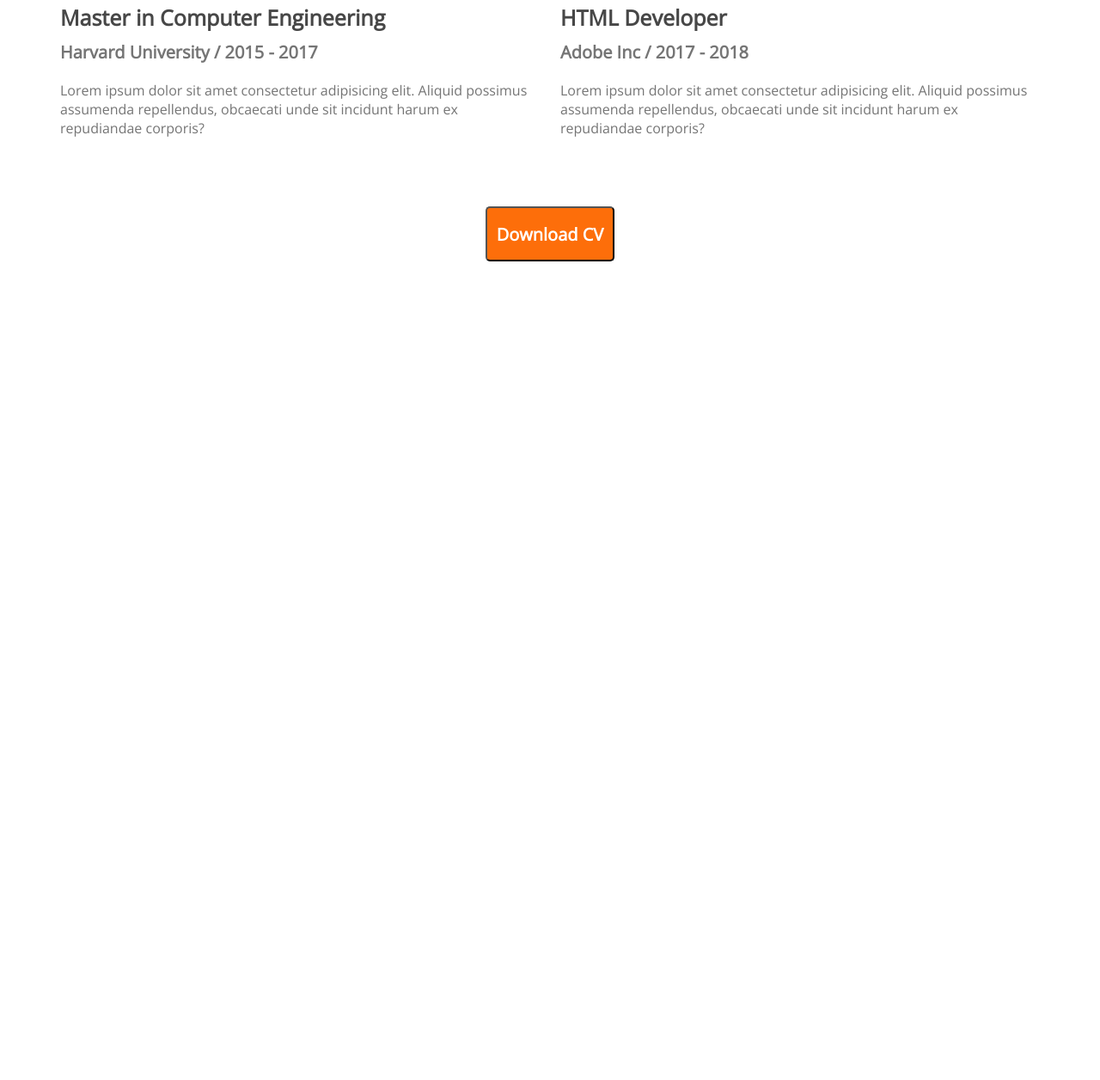
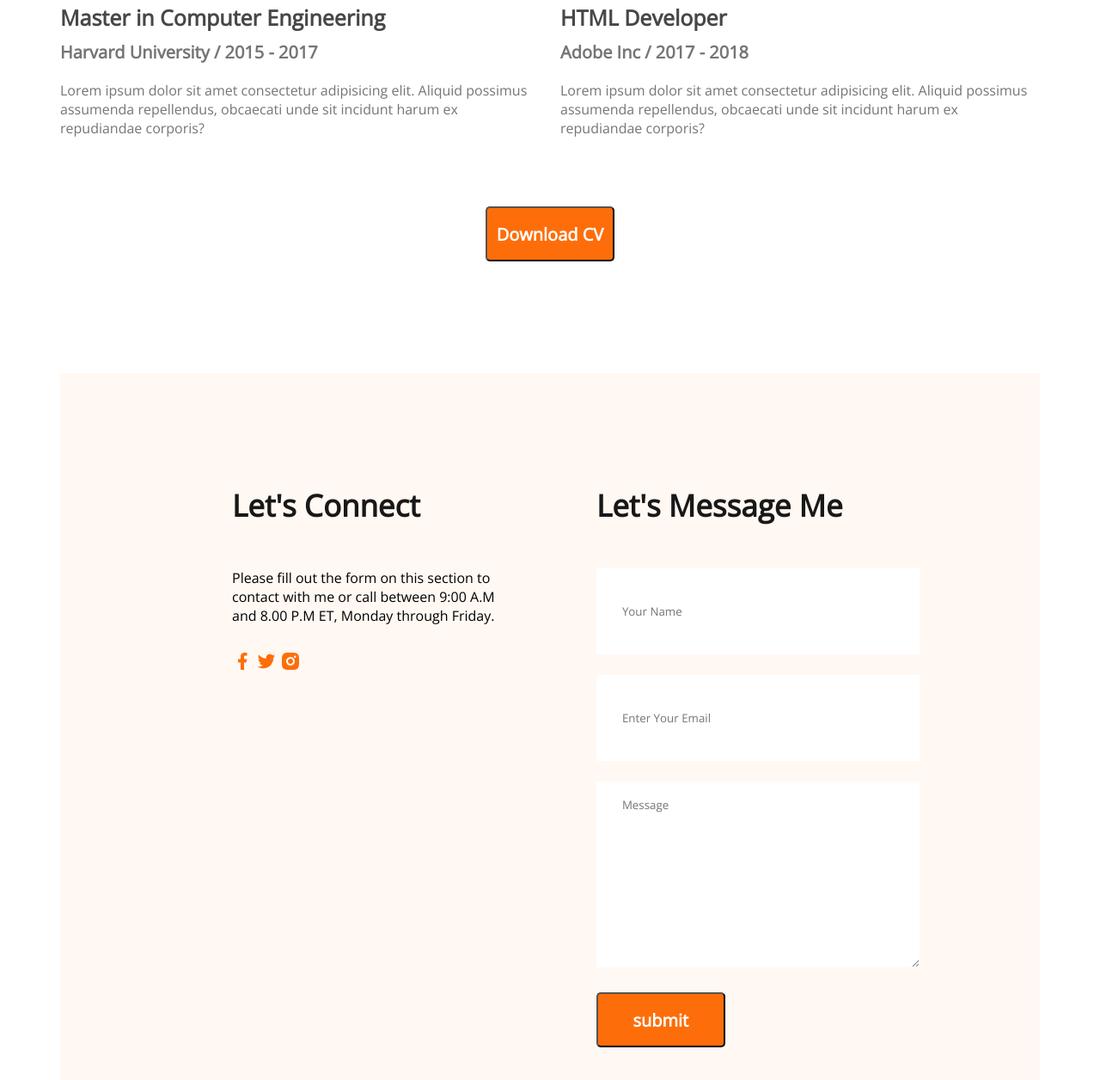
Before and after one commit to mmridul007/developer-website, a plain HTML site: page index.html in a window 1280 px wide. Shown: the part 2882-4138 px from the top of the page at 86% size. Before the commit the page ends 3186 px from the top, so only its background shows below. Drawn offline with nearby package versions, Linux system fonts and the light colour scheme; a web font is replaced by a local one.

```diff
--- a/index.html
+++ b/index.html
@@ -129,9 +129,33 @@
             </div>
             <div class="resume-btn"><button class="btn-primary">Download CV</button></div>
         </section>
+        <!-- contact section -->
+        <section class="contact">
+            <div>
+                <h3 class="section-title">Let's Connect</h3>
+                <p class="section-discription">Please fill out the form on this section to contact with me or call between 9:00 A.M and 8.00 P.M ET, Monday through Friday.</p>
+                <a href="">
+                    <img src="/images/icons/facebook.png" alt="fb-icon">
+                </a>
+                <a href="">
+                    <img src="/images/icons/twitter.png" alt="twitter-icon">
+                </a>
+                <a href="">
+                    <img src="/images/icons/insta.png" alt="insta-icon">
+                </a>
+            </div>
+            <div>
+                <h3 class="section-title">Let's Message Me</h3>
+                <form action="">
+                    <input type="text" name="" id="" placeholder="Your Name">
+                    <input type="email" name="" id="" placeholder="Enter Your Email">
+                    <textarea name="" id="" cols="30" rows="10" placeholder="Message"></textarea>
+                    <input class="btn-primary" type="submit" value="submit">
+                </form>
+            </div>
+        </section>
     </main>
     <footer>
-
     </footer>
 </body>
 </html>
--- a/styles/portfolio.css
+++ b/styles/portfolio.css
@@ -165,3 +165,27 @@
     margin-top: 50px;
     text-align: center;
 }
+.contact{
+    display: flex;
+    gap: 117px;
+    background: #FFF8F3;
+    padding: 130px 200px;
+}
+.contact .section-title{
+    text-align: left;
+}
+.contact input[type="text"],input[type="email"],textarea{
+    margin-bottom: 24px;
+    border: 0;
+    width: 100%;
+    padding: 18px 30px;
+}
+input{
+    height: 64px;
+}
+.contact a{
+    text-decoration: none;
+}
+.contact .section-discription{
+    margin-bottom: 30px;
+}
```
